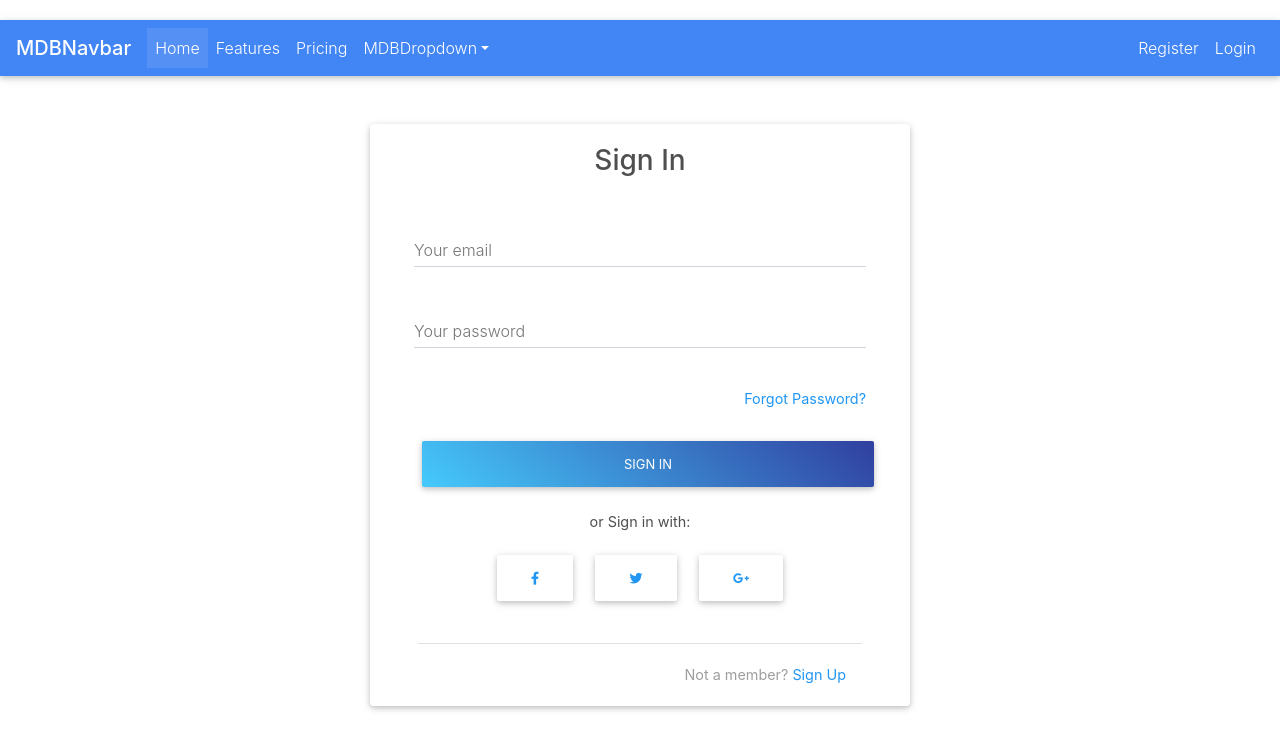
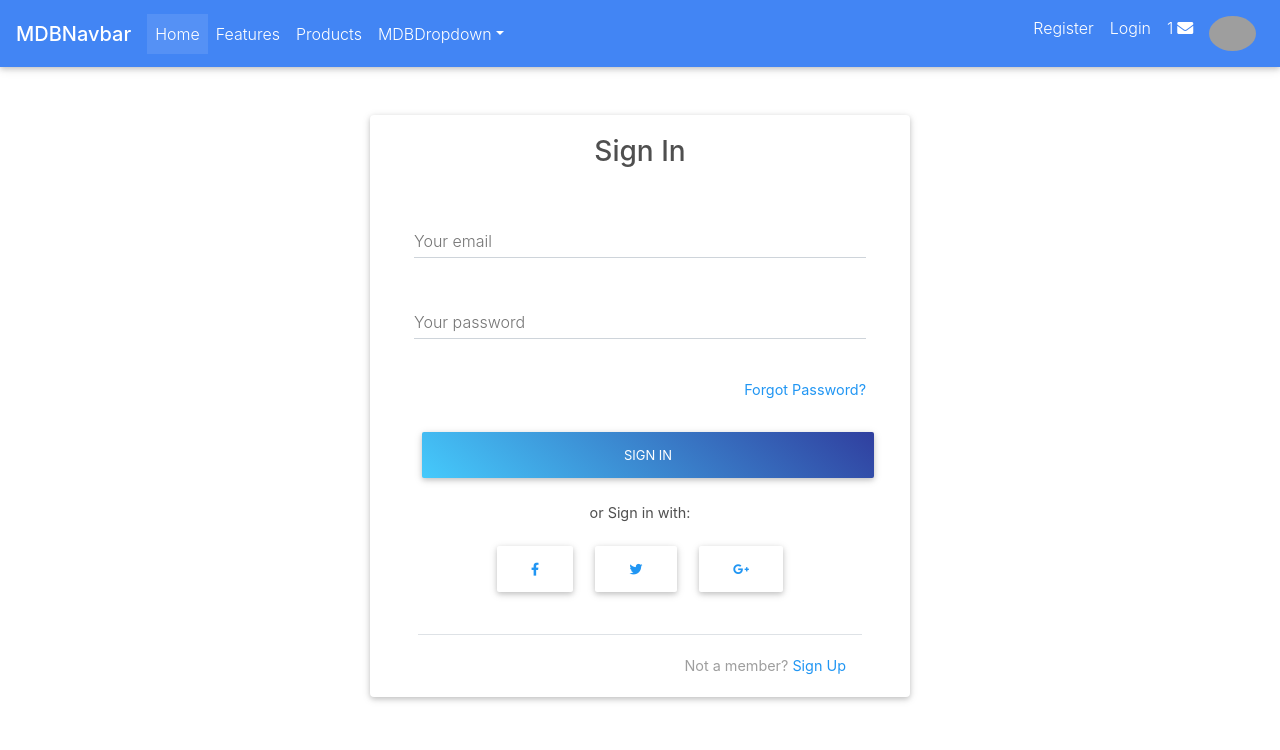
Before and after one commit to ephremdeme/project_web, a React (Create React App) app: page /login in a window 1280 px wide. Shown: the top 750 px of the page. Built offline with nearby package versions, Linux system fonts and the light colour scheme; grey boxes are pictures that could not be loaded; what apollo-upload-client would draw is missing.

Commit message:
change nav-item link

```diff
--- a/src/layout/AppNavBar.js
+++ b/src/layout/AppNavBar.js
@@ -31,7 +31,6 @@ class AppNavbar extends Component {
         color="primary-color"
         dark
         expand="md"
-        style={{ marginTop: "20px" }}
       >
         <MDBNavbarBrand>
           <strong className="white-text">MDBNavbar</strong>
@@ -40,13 +39,13 @@ class AppNavbar extends Component {
         <MDBCollapse id="navbarCollapse3" isOpen={this.state.collapseID} navbar>
           <MDBNavbarNav left>
             <MDBNavItem active>
-              <MDBNavLink to="#!">Home</MDBNavLink>
+              <MDBNavLink to="/">Home</MDBNavLink>
             </MDBNavItem>
             <MDBNavItem>
               <MDBNavLink to="#!">Features</MDBNavLink>
             </MDBNavItem>
             <MDBNavItem>
-              <MDBNavLink to="#!">Pricing</MDBNavLink>
+              <MDBNavLink to="/products">Products</MDBNavLink>
             </MDBNavItem>
             <MDBNavItem>
               <MDBDropdown>
@@ -73,7 +72,7 @@ class AppNavbar extends Component {
             <MDBNavItem>
               <MDBNavLink to="/login">Login</MDBNavLink>
             </MDBNavItem>
-            {/* <MDBNavItem>
+            <MDBNavItem>
                 <MDBNavLink
                   className="waves-effect waves-light d-flex align-items-center"
                   to="#!"
@@ -97,7 +96,7 @@ class AppNavbar extends Component {
                     <MDBDropdownItem href="#!">Log out</MDBDropdownItem>
                   </MDBDropdownMenu>
                 </MDBDropdown>
-              </MDBNavItem> */}
+              </MDBNavItem>
           </MDBNavbarNav>
         </MDBCollapse>
       </MDBNavbar>
```
